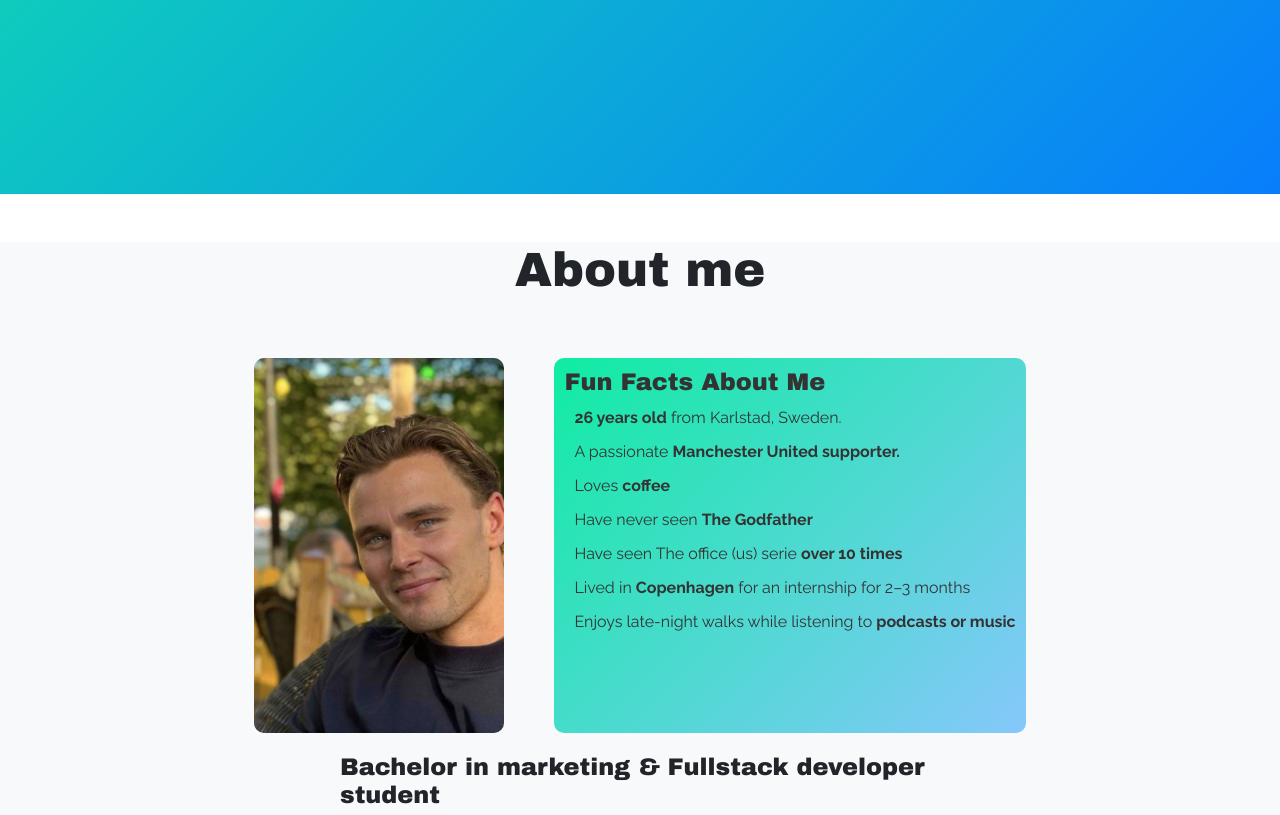
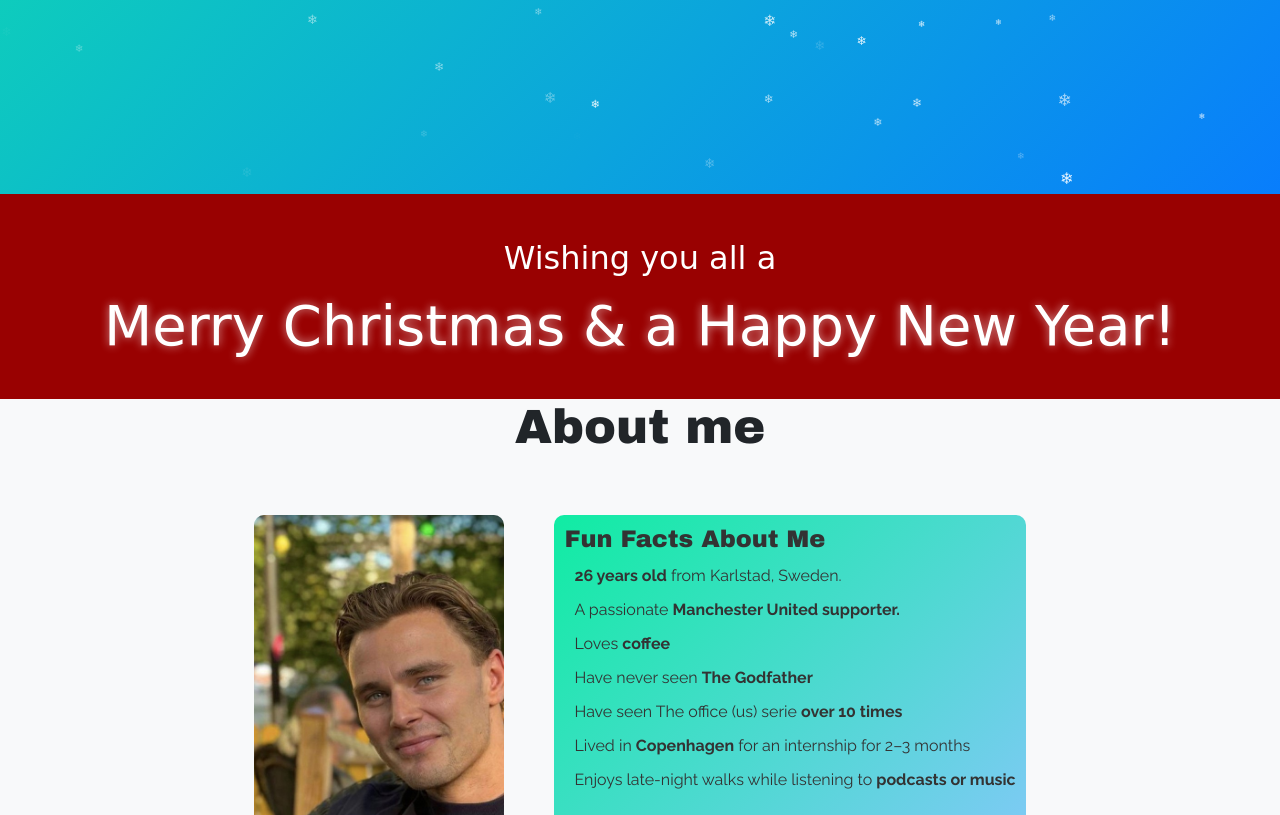
Before and after one commit to Blommis/KarlBlomquist, a plain HTML site: page index.html in a window 1280 px wide. Shown: the part 606-1421 px from the top of the page. Drawn offline with nearby package versions, Linux system fonts and the light colour scheme; a web font is replaced by a local one.

Commit message:
adderade jul tema sektion ock snöflingor funktion faller ner

```diff
--- a/assets/css/style.css
+++ b/assets/css/style.css
@@ -1,4 +1,5 @@
 @import url('https://fonts.googleapis.com/css2?family=Archivo+Black&family=Raleway:ital,wght@0,100..900;1,100..900&display=swap');
+@import url('https://fonts.googleapis.com/css2?family=Carattere&display=swap');
 
 /*CSS Variables*/
 :root{
@@ -35,8 +36,9 @@ h1, h2, h3{
 
 #home {
     background:linear-gradient(135deg, #10eca3, #038ffb77);
+    margin-bottom: 0 !important;
+}
 
-}
 @keyframes fadeInUp {
     0% {
       opacity: 0;
@@ -62,6 +64,61 @@ h1, h2, h3{
   #home .col-lg-7 {
     animation-delay: 0.4s;
   }
+
+.holiday-wishing {
+  background-color: #990101;
+  color: white;
+  text-align: center;
+
+  padding: 40px 20px;
+  display: flex;
+  flex-direction: column;
+  align-items: center;
+  justify-content: center;
+}
+
+.holiday-wishing p {
+  font-size: 2rem;
+  margin-bottom: 10px;
+}
+
+.holiday-wishing h2 {
+  font-size: 3.5rem;
+  margin: 0;
+    text-shadow: 0 0 10px rgba(255,255,255,0.6);
+
+}
+.holiday-wishing p,
+.holiday-wishing h2 {
+  font-family: "Carattere", cursive;
+}
+
+/*Faller ner snö i bakgrunden*/
+.snow {
+  position: fixed;
+  top: 0;
+  left: 0;
+  width: 100%;
+  height: 100%;
+  pointer-events: none; /* så man kan klicka igenom */
+  z-index: 9999;
+  overflow: hidden;
+}
+
+.snowflake {
+  position: absolute;
+  top: -10px;
+  color: white;
+  font-size: 1rem;
+  opacity: 0.8;
+  animation: fall linear infinite;
+}
+
+@keyframes fall {
+  to {
+    transform: translateY(110vh);
+  }
+}
 
 
 
--- a/assets/js/script.js
+++ b/assets/js/script.js
@@ -206,3 +206,21 @@ const observer = new IntersectionObserver(entries => {
   if (toolsSection) {
     observer.observe(toolsSection);
   }
+
+
+// make sure snoflakes in function falling down in the background
+const snowContainer = document.querySelector(".snow");
+const snowflakeCount = 40; // justera mängden snö
+
+for (let i = 0; i < snowflakeCount; i++) {
+  const snowflake = document.createElement("div");
+  snowflake.classList.add("snowflake");
+  snowflake.innerHTML = "❄";
+
+  snowflake.style.left = Math.random() * 100 + "vw";
+  snowflake.style.animationDuration = Math.random() * 5 + 5 + "s";
+  snowflake.style.fontSize = Math.random() * 10 + 8 + "px";
+  snowflake.style.opacity = Math.random();
+
+  snowContainer.appendChild(snowflake);
+}
--- a/index.html
+++ b/index.html
@@ -76,6 +76,10 @@
             </div>
         </div>
     </div>
+</div>
+<div class="holiday-wishing">
+  <p>Wishing you all a</p>
+  <h2>Merry Christmas & a Happy New Year!</h2>
 </div>
   <main>
     <section id="about">
@@ -286,7 +290,6 @@
 
 
   </main>
-
     <!-- Footer / contact section -->
     <!-- mt-auto added to push footer to the bottom of the page -->
     <footer id="contact" class="mt-auto" style="background:linear-gradient(135deg, #10eca3, #038ffb77);">
@@ -308,11 +311,14 @@
                         My LinkedIn
                     </a>
     </footer>
+      <!--Snöflingor faller ner i bakgrundn till portfolion-->
+    <div class="snow"></div>
     <!--Boostrap JS link-->
     <script src="https://cdn.jsdelivr.net/npm/bootstrap@5.3.3/dist/js/bootstrap.bundle.min.js"
     integrity="sha384-YvpcrYf0tY3lHB60NNkmXc5s9fDVZLESaAA55NDzOxhy9GkcIdslK1eN7N6jIeHz" crossorigin="anonymous"></script>
     <!--Font awesome link-->
     <script src="https://kit.fontawesome.com/e0a995d092.js" crossorigin="anonymous"></script>
     <script src="assets/js/script.js"></script>
+
 </body>
 </html>
```
